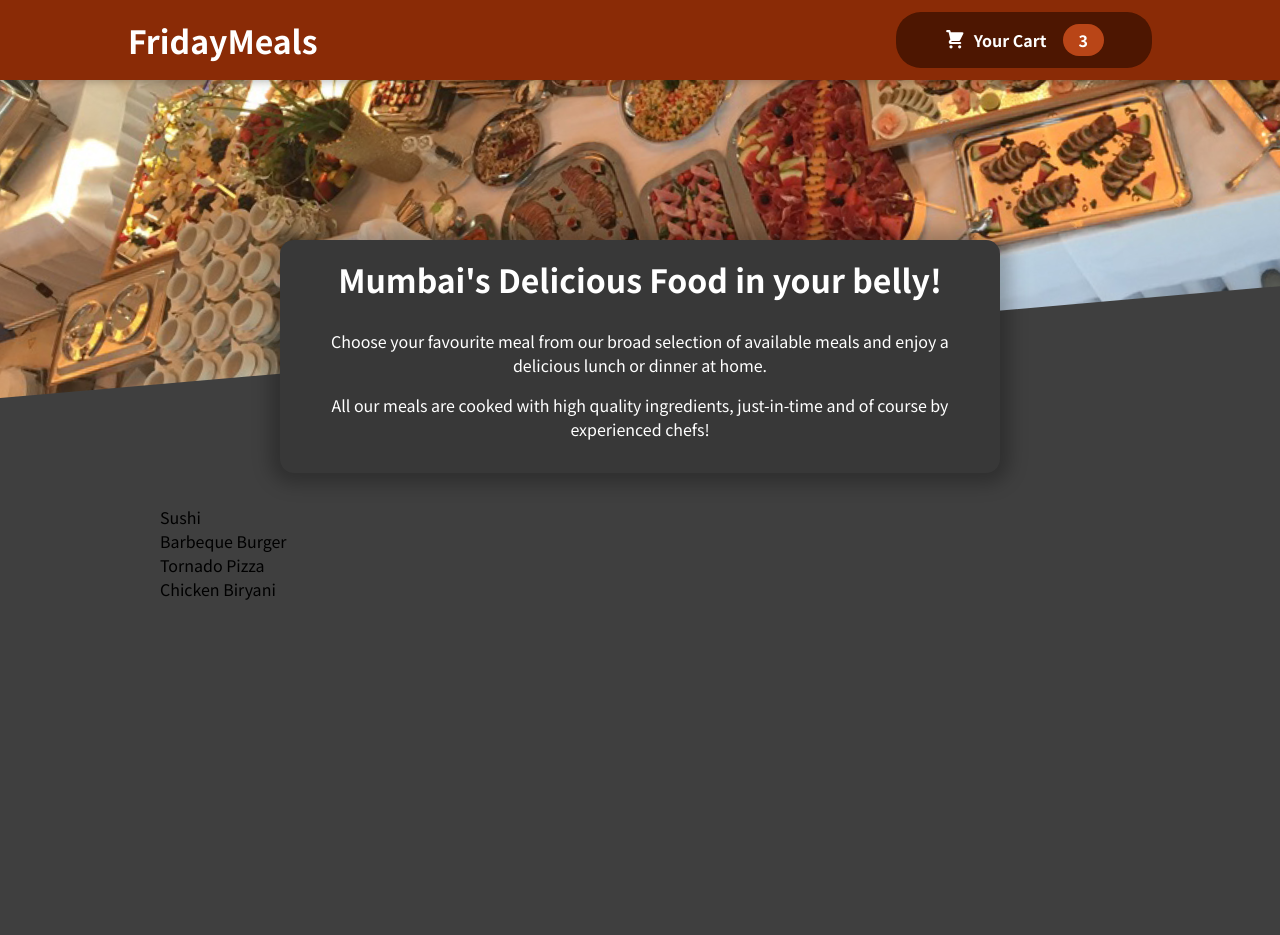
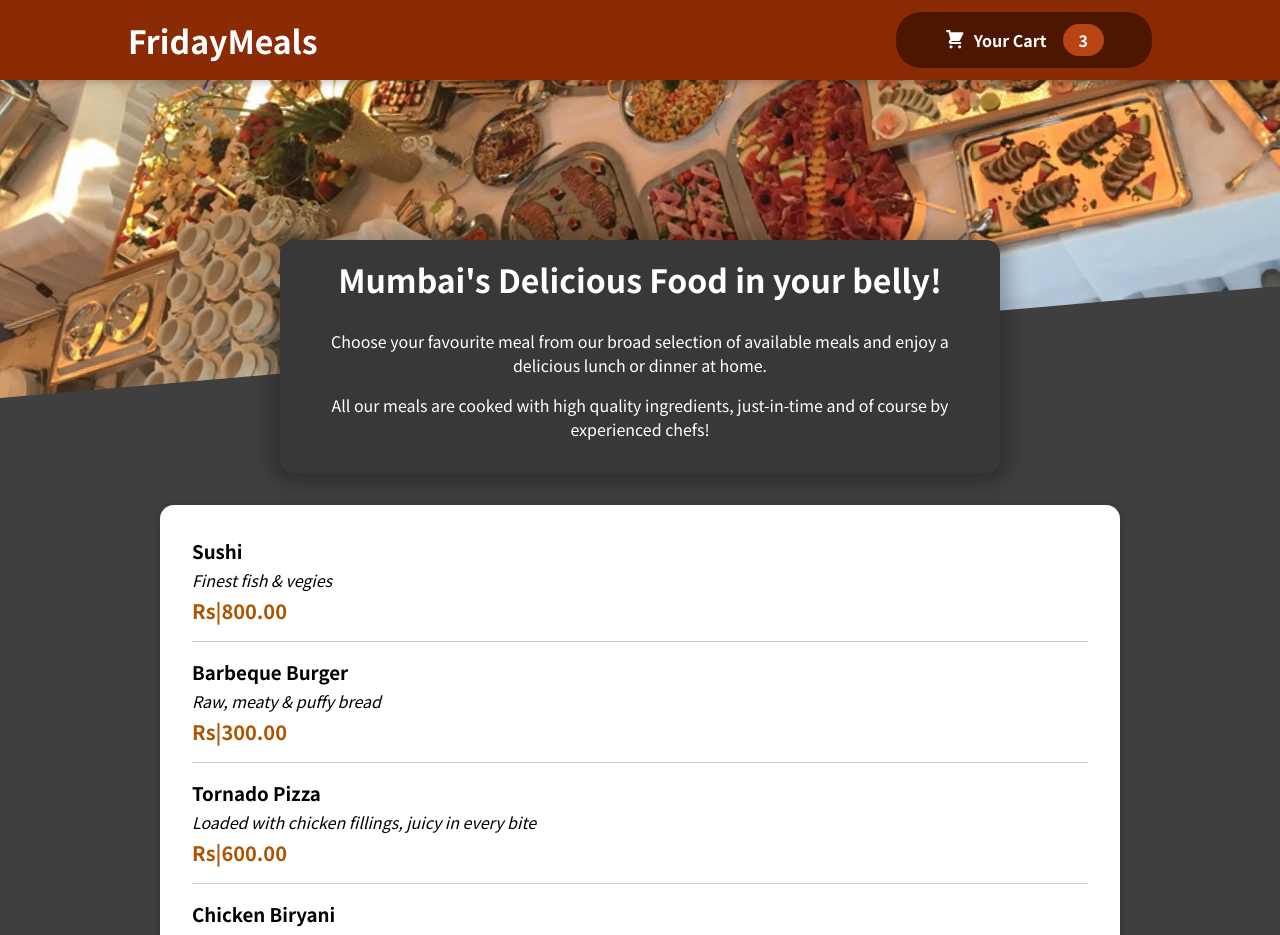
Before and after one commit to 11SID22/React-Project-3-Restaurant-App, a React (Create React App) app: page / in a window 1280 px wide. Shown: the top 935 px of the page. Before the commit the page ends 800 px from the top, so only its background shows below. Built offline with nearby package versions, Linux system fonts and the light colour scheme.

Commit message:
Created a Card, made meal item list visible & wrapped it in the Card.

```diff
--- a/src/components/Meals/AvailableMeals.js
+++ b/src/components/Meals/AvailableMeals.js
@@ -1,6 +1,8 @@
 import React from "react";
 
 import classes from './AvailableMeals.module.css';
+import Card from "../UI/Card";
+import MealItem from "./MealItem/MealItem";
 
 const DUMMY_MEALS = [
     {
@@ -31,11 +33,18 @@
 
 const AvailableMeals = () => {
 
-    const mealsList = DUMMY_MEALS.map(meal => <li>{meal.name}</li>);
+    const mealsList = DUMMY_MEALS.map(meal => <MealItem
+        key={meal.id}
+        name={meal.name}
+        description={meal.description}
+        price={meal.price}
+    />);
 
     return (
         <section className={classes.meals}>
-            <ul>{mealsList}</ul>
+            <Card>
+                <ul>{mealsList}</ul>
+            </Card>
         </section>
     );
 };
--- /dev/null
+++ b/src/components/Meals/MealItem/MealItem.js
@@ -0,0 +1,20 @@
+import React from "react";
+
+import classes from './MealItem.module.css';
+
+const MealItem = (props) => {
+
+    const price = `Rs|${props.price.toFixed(2)}`;
+
+    return (
+        <li className={classes.meal}>
+            <div>
+                <h3>{props.name}</h3>
+                <div className={classes.description}>{props.description}</div>
+                <div className={classes.price}>{price}</div>
+            </div>
+        </li>
+    );
+};
+
+export default MealItem;
--- /dev/null
+++ b/src/components/Meals/MealItem/MealItem.module.css
@@ -0,0 +1,22 @@
+.meal {
+    display: flex;
+    justify-content: space-between;
+    margin: 1rem;
+    padding-bottom: 1rem;
+    border-bottom: 1px solid #ccc;
+  }
+
+  .meal h3 {
+    margin: 0 0 0.25rem 0;
+  }
+
+  .description {
+    font-style: italic;
+  }
+
+  .price {
+    margin-top: 0.25rem;
+    font-weight: bold;
+    color: #ad5502;
+    font-size: 1.25rem;
+  }
--- /dev/null
+++ b/src/components/UI/Card.js
@@ -0,0 +1,11 @@
+import React from "react";
+
+import classes from './Card.module.css';
+
+const Card = (props) => {
+    return (
+        <div className={classes.card}>{props.children}</div>
+    )
+};
+
+export default Card;
--- /dev/null
+++ b/src/components/UI/Card.module.css
@@ -0,0 +1,6 @@
+.card {
+    padding: 1rem;
+    box-shadow: 0 2px 8px rgba(0, 0, 0, 0.25);
+    border-radius: 14px;
+    background-color: white;
+  }
```
